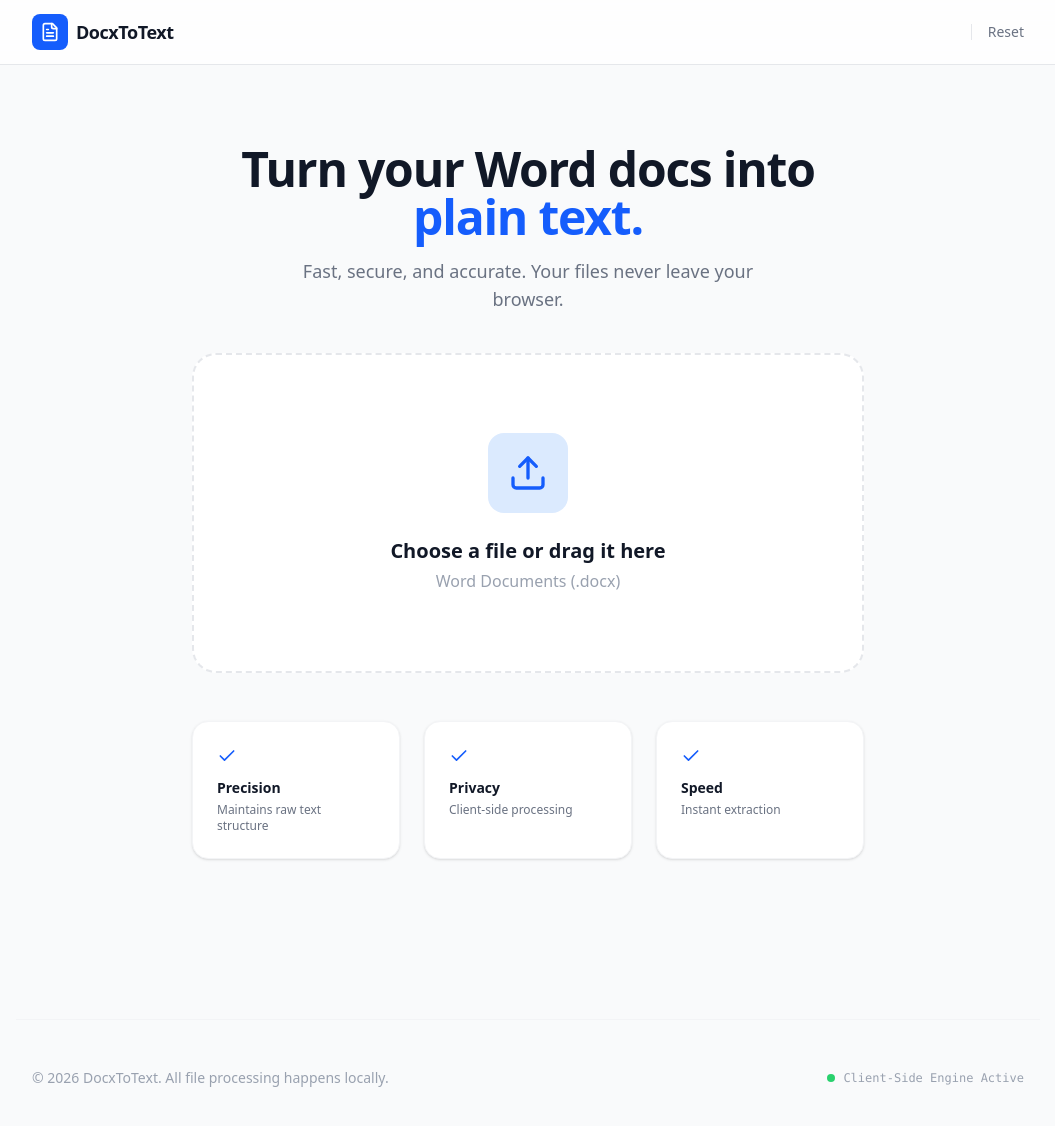
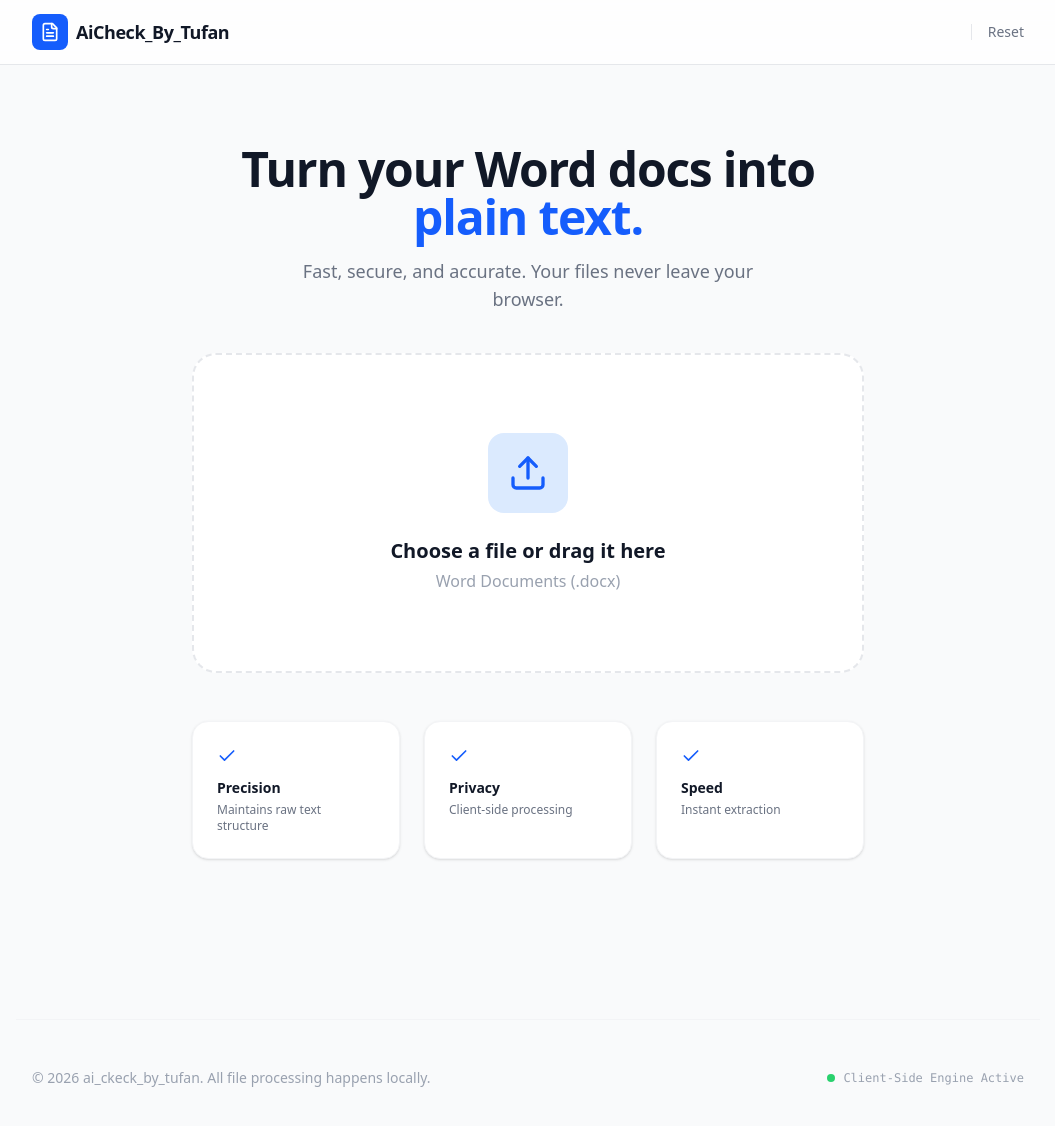
Before and after one commit to Ethan282/ai_report_gen, a React (Vite) app: page / in a window 1280 px wide. Shown: the top 1126 px of the page, without its empty margins (112-1167 px from the left). Built offline with nearby package versions, Linux system fonts and the light colour scheme.

Commit message:
feat: implement document upload, text conversion, and Turnitin-style PDF report generation

```diff
--- a/src/App.tsx
+++ b/src/App.tsx
@@ -662,7 +662,7 @@ export default function App() {
             <div className="bg-blue-600 p-2 rounded-lg">
               <FileText className="text-white w-5 h-5" />
             </div>
-            <h1 className="font-semibold text-lg tracking-tight">DocxToText</h1>
+            <h1 className="font-semibold text-lg tracking-tight">AiCheck_By_Tufan</h1>
           </div>
 
           <nav className="flex items-center gap-4">
@@ -865,7 +865,7 @@ export default function App() {
       <footer className="max-w-5xl mx-auto px-4 py-12 border-t border-gray-100 mt-20">
         <div className="flex flex-col md:flex-row justify-between items-center gap-6">
           <p className="text-sm text-gray-400">
-            © 2026 DocxToText. All file processing happens locally.
+            © 2026 ai_ckeck_by_tufan. All file processing happens locally.
           </p>
           <div className="flex items-center gap-6">
             <div className="flex items-center gap-2 text-xs font-mono text-gray-400">
```
